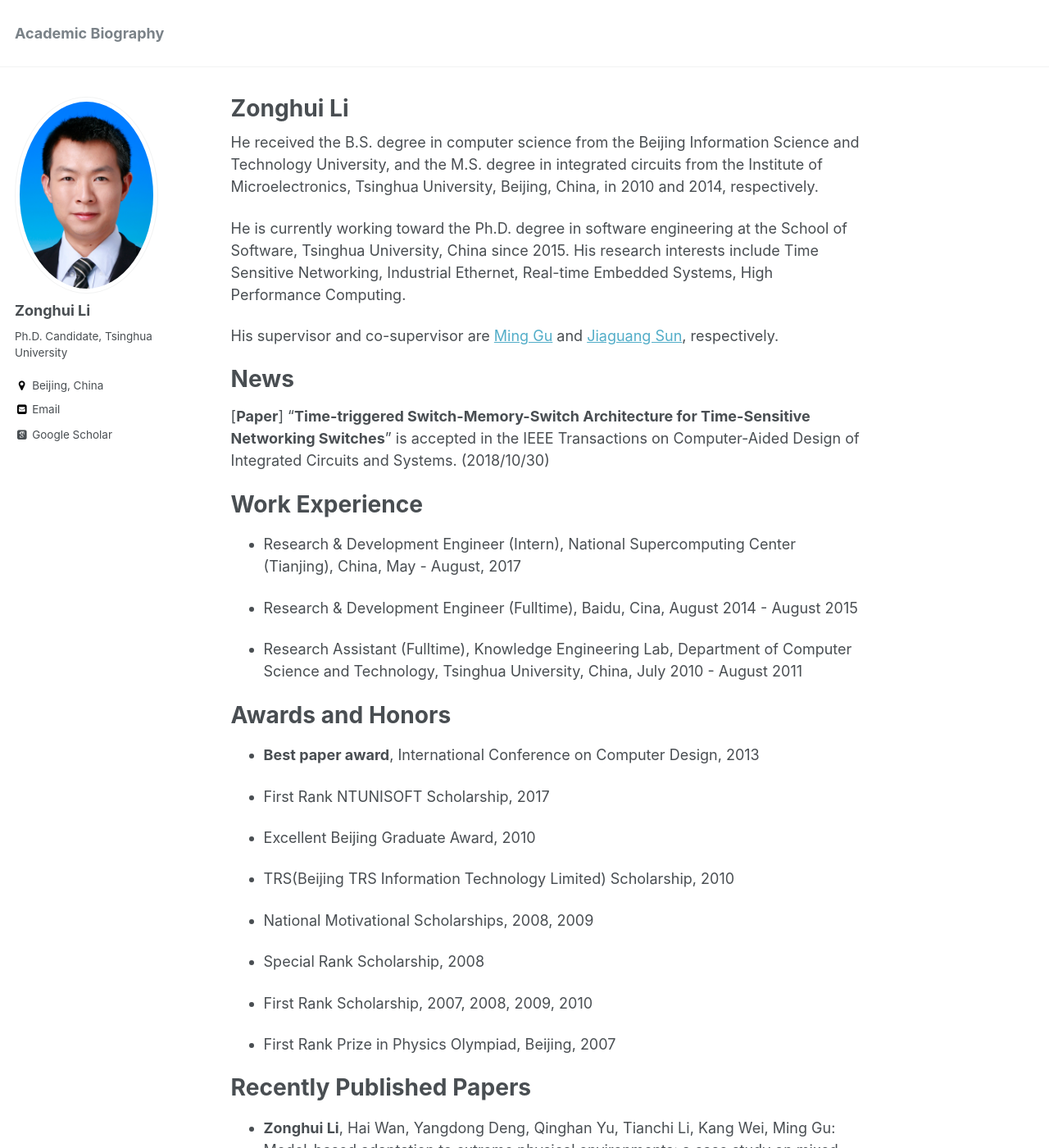
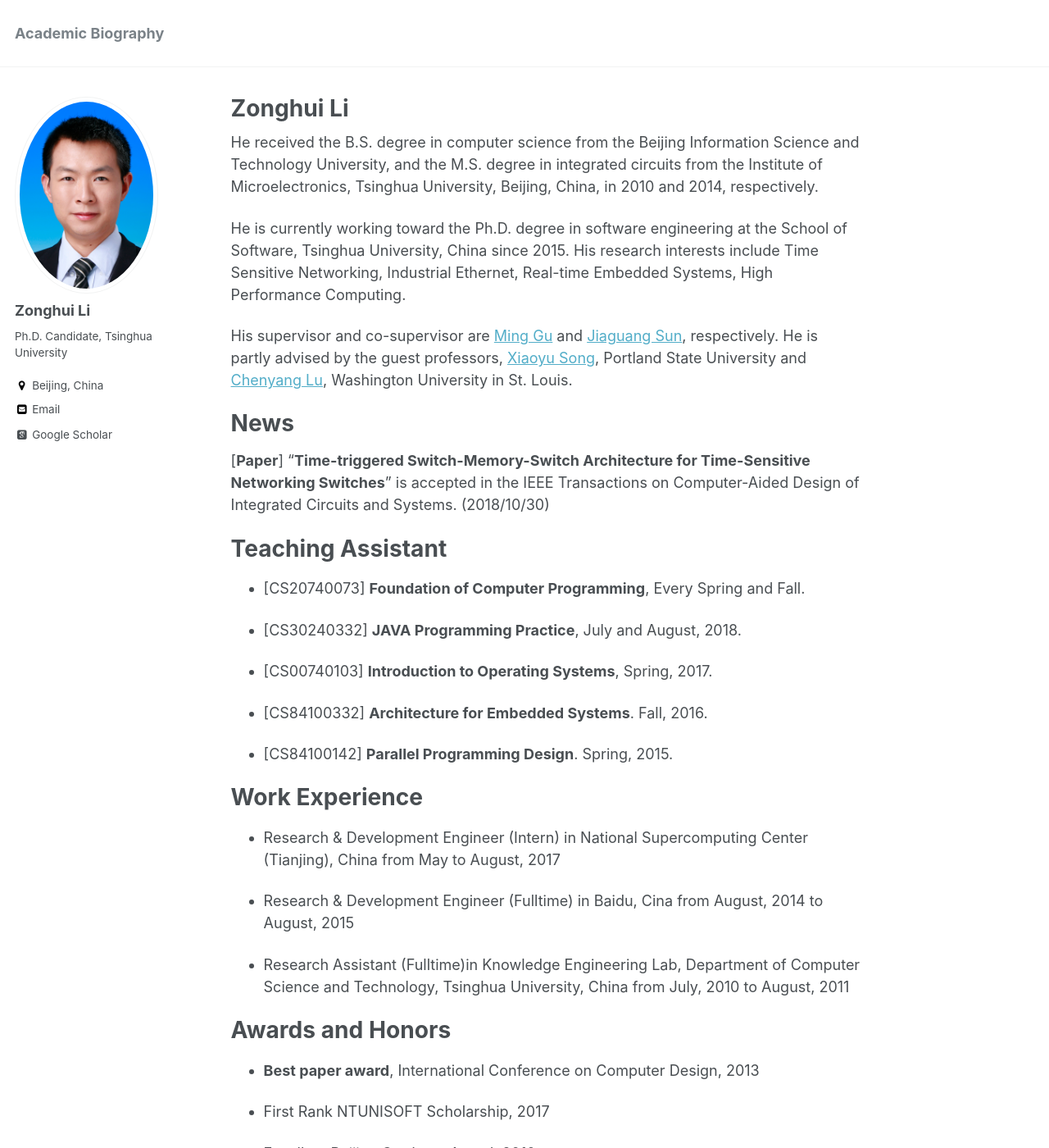
Before and after one commit to yingwangbjtu/lizonghui.github.io, a Jekyll site: the page built from _pages/about.md, in a window 1280 px wide and 1400 px high. Shown: the whole window at 82% size. Built offline with Jekyll 4.4.1, drawn with Linux system fonts in a browser that asks for light colours; some web fonts are replaced; some of the changed text lies outside the part shown.

Commit message:
Update about.md

```diff
--- a/_pages/about.md
+++ b/_pages/about.md
@@ -12,19 +12,34 @@ He received the B.S. degree in computer science from the Beijing Information Sci
 
 He is currently working toward the Ph.D. degree in software engineering at the School of Software, Tsinghua University, China since 2015. His research interests include Time Sensitive Networking, Industrial Ethernet, Real-time Embedded Systems, High Performance Computing.
 
-His supervisor and co-supervisor are [Ming Gu](http://www.thss.tsinghua.edu.cn/publish/soften/3131/2010/20101219102622467554674/20101219102622467554674_.html) and [Jiaguang Sun](http://www.thss.tsinghua.edu.cn/publish/soften/3131/2010/20101219095105462245998/20101219095105462245998_.html), respectively.
+His supervisor and co-supervisor are [Ming Gu](http://www.thss.tsinghua.edu.cn/publish/soften/3131/2010/20101219102622467554674/20101219102622467554674_.html) and [Jiaguang Sun](http://www.thss.tsinghua.edu.cn/publish/soften/3131/2010/20101219095105462245998/20101219095105462245998_.html), respectively. He is partly advised by the guest professors, [Xiaoyu Song](), Portland State University and [Chenyang Lu](https://www.cse.wustl.edu/~lu/), Washington University in St. Louis.
+
 
 News
 ======
 [**Paper**] "**Time-triggered Switch-Memory-Switch Architecture for Time-Sensitive Networking Switches**" is accepted in the IEEE Transactions on Computer-Aided Design of Integrated Circuits and Systems. (2018/10/30)
 
+
+Teaching Assistant
+======
+- [CS20740073] **Foundation of Computer Programming**, Every Spring and Fall.
+
+- [CS30240332] **JAVA Programming Practice**, July and August, 2018.
+
+- [CS00740103] **Introduction to Operating Systems**, Spring, 2017.
+
+- [CS84100332] **Architecture for Embedded Systems**. Fall, 2016.
+
+- [CS84100142] **Parallel Programming Design**. Spring, 2015.
+
+
 Work Experience
 ======
-- Research & Development Engineer (Intern), National Supercomputing Center (Tianjing), China, May - August, 2017
+- Research & Development Engineer (Intern) in National Supercomputing Center (Tianjing), China from May to August, 2017
 
-- Research & Development Engineer (Fulltime), Baidu, Cina, August 2014 - August 2015
+- Research & Development Engineer (Fulltime) in Baidu, Cina from August, 2014 to August, 2015
 
-- Research Assistant (Fulltime), Knowledge Engineering Lab, Department of Computer Science and Technology, Tsinghua University, China, July 2010 - August 2011
+- Research Assistant (Fulltime)in Knowledge Engineering Lab, Department of Computer Science and Technology, Tsinghua University, China from July, 2010 to August, 2011
 
 
 Awards and Honors
@@ -44,6 +59,22 @@ Awards and Honors
 - First Rank Scholarship, 2007, 2008, 2009, 2010
 
 - First Rank Prize in Physics Olympiad, Beijing, 2007
+
+
+Worked on Research Projects
+======
+- Research and Applications of TCSN (Train Control and Service Network) Key Technologies, the National Science and Technology Support Program of China (No. 2015BAG14B01-02), 2015 - 2019.
+
+- Test environment and demonstration application of trustworthy embedded software systems, the Major Research Plan of the National Natural Science Foundation of China (No. 91218302), 2013 - 2016.
+
+- Parallel computer architecture for ray tracing, the National Natural Science Foundation of China, 2012 - 2016.
+
+- Essential microarchitectural and algorithmic techniques for ray tracing, the Tsinghua Independent Research Project, 2012 - 2015.
+
+
+Talks and Presentations
+======
+
 
 
 Recently Published Papers
```
Also changed, not shown: other parts of _pages/about.md (+0 -13 lines).
